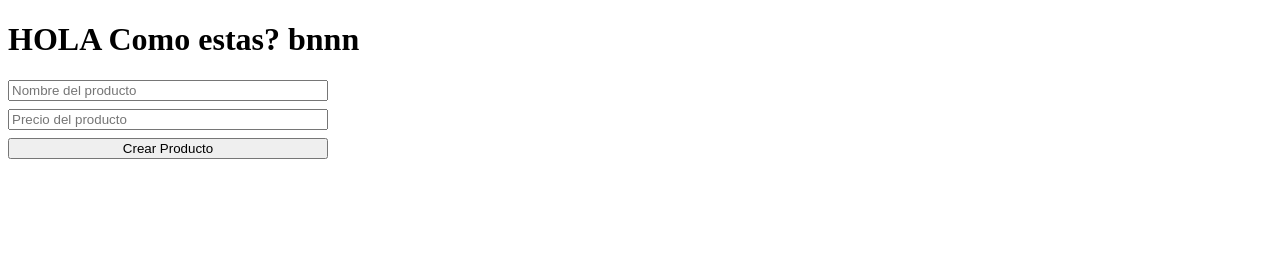
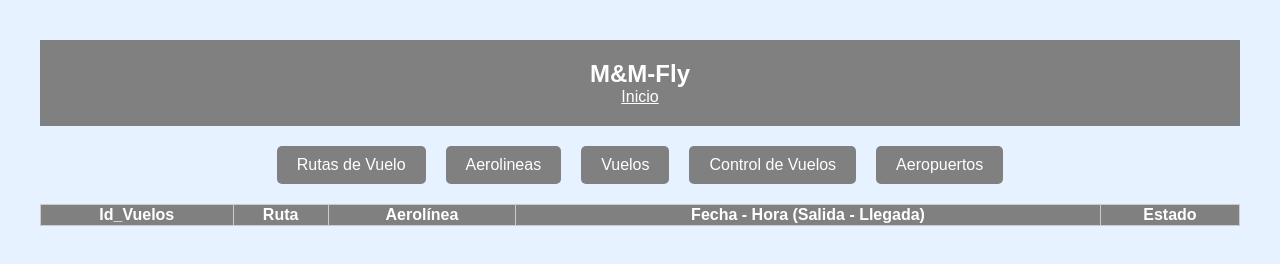
Before and after one commit to mateocanov21hyphen/PROYECTO-BASE-DE-DATOS, a website: page public/index.html in a window 1280 px wide. Drawn offline with Linux system fonts and the light colour scheme.

Commit message:
Actualizacion

```diff
--- a/public/index.html
+++ b/public/index.html
@@ -1,9 +1,10 @@
 <!DOCTYPE html>
 <html lang="en">
+
 <head>
     <meta charset="UTF-8">
     <meta name="viewport" content="width=device-width, initial-scale=1.0">
-    <title>Proyecto DB</title>
+    <title>M&M-Fly</title>
     <link rel="stylesheet" href="style.css">
     <script src="index.js" defer></script>
 
@@ -11,12 +12,38 @@
 
 <body>
 
-    <h1>HOLA Como estas? bnnn</h1>
+    <header>
+        <h1>M&M-Fly</h1>
+        <a href="about.html">Inicio</a>
+    </header>
 
-    <div id="form-container">
-        <input type="text" id="productName" placeholder="Nombre del producto">
-        <input type="number" id="productPrice" placeholder="Precio del producto">
-        <button>Crear Producto</button>
-    </div>
+    <main>
+
+        <section class="titulos">
+            <a href="RutaDeVuelo.html">Rutas de Vuelo</a>
+            <a href="">Aerolineas</a>
+            <a href="">Vuelos</a>
+            <a href="">Control de Vuelos</a>
+            <a href="">Aeropuertos</a>
+        </section>
+
+        <section class="tabla">
+            <table>
+                <thead>
+                    <tr>
+                        <th>Id_Vuelos</th>
+                        <th>Ruta</th>
+                        <th>Aerolínea</th>
+                        <th>Fecha - Hora (Salida - Llegada)</th>
+                        <th>Estado</th>
+                    </tr>
+                </thead>
+            </table>
+        </section>
+    </main>
+
+
+
 </body>
+
 </html>
--- a/public/index.js
+++ b/public/index.js
@@ -1,11 +1,33 @@
+//EJEMPLO
 const inputName = document.querySelector('#productName')
 const inputPrice = document.querySelector('#productPrice')
 
 const button = document.querySelector('button')
 
-button.addEventListener('click', (e) => {
-    const name = inputName.value
-    const price = inputPrice.value
+//Capturar "Crear Ruta de Vuelo":
+const inputID = document.querySelector('#IDRutaVuelo')
+const Aerolinea = document.querySelector('#Aerolinea')
+const AeropuertoOrigen = document.querySelector('#AeropuertoOrigen')
+const AeropuertoDestino = document.querySelector('#AeropuertoDestino')
+const ContinenteOrigen = document.querySelector('#ContinenteOrigen')
+const ContinenteDestino = document.querySelector('#ContinenteDestino')
+const PaisOrigen = document.querySelector('#PaisOrigen')
+const PaisDestino = document.querySelector('#PaisDestino')
+const CiudadOrigen = document.querySelector('#CiudadOrigen')
+const CiudadDestino = document.querySelector('#CiudadDestino')
+
+button.addEventListener('click', (e) =>{
+
+    const inputID = inputID.value
+    const Aerolinea = Aerolinea.value
+    const AeropuertoOrigen = AeropuertoOrigen.value
+    const AeropuertoDestino = AeropuertoDestino.value
+    const ContinenteOrigen = ContinenteOrigen.value
+    const ContinenteDestino = ContinenteDestino.value
+    const PaisOrigen = PaisOrigen.value
+    const PaisDestino = PaisDestino.value
+    const CiudadOrigen = CiudadOrigen.value
+    const CiudadDestino = CiudadDestino.value
 
     fetch('/api/v1/products', {
         method: 'POST',
@@ -13,8 +35,16 @@ button.addEventListener('click', (e) => {
             'Content-Type': 'application/json',
         },
         body: JSON.stringify({
-            name,
-            price
+            inputID,
+            Aerolinea,
+            AeropuertoOrigen,
+            AeropuertoDestino,
+            ContinenteOrigen,
+            ContinenteDestino,
+            PaisOrigen,
+            PaisDestino,
+            CiudadOrigen,
+            CiudadDestino
         }),
     })
 })
--- a/public/style.css
+++ b/public/style.css
@@ -1,9 +1,81 @@
-#form-container {
-    display: flex;
-    flex-direction: column;
-    max-width: 20rem;
+body {
+    margin: 0;
+    padding: 0;
+    font-family: sans-serif;
+    font-size: 16px;
+    text-align: center;
+    background-color: #e6f2ff;
+    margin: 30px;
+    padding: 10px;
 }
 
-input {
-    margin-bottom: 0.5rem;
+header {
+    background-color: gray;
+    color: #fff;
+    padding: 20px;
 }
+
+table tbody tr {
+    background-color: #fff;
+}
+
+table tbody tr:nth-child(even) {
+    background-color: #f2f2f2;
+}
+
+table th,
+table td {
+    border: 1px solid #ccc;
+}
+
+header h1 {
+    margin: 0;
+    font-size: 24px;
+    color: #fff;
+}
+
+header a {
+    color: #fff;
+}
+
+section {
+    margin: 20px 0;
+}
+
+section a {
+    color: #000;
+}
+
+table {
+    width: 100%;
+    border-collapse: collapse;
+}
+
+table thead th {
+    background-color: gray;
+    color: #fff;
+    font-weight: bold;
+}
+
+table tbody td {
+    padding: 10px;
+}
+
+section.titulos {
+    display: flex;
+    justify-content: center;
+}
+
+section.titulos a {
+    margin: 0 10px;
+    padding: 10px 20px;
+    border-radius: 5px;
+    background-color: gray;
+    color: #fff;
+    text-decoration: none;
+}
+
+section.titulos a:hover {
+    background-color: #fff;
+    color: gray;
+}
--- /dev/null
+++ b/public/styleRV.css
@@ -0,0 +1,47 @@
+#form-container {
+    display: flex;
+    flex-direction: column;
+    max-width: 20rem;
+}
+
+#RV{
+    text-align: center;
+}
+
+input {
+    margin-bottom: 0.5rem;
+}
+
+body {
+    margin: 30px;
+    padding: 10px;
+    font-family: sans-serif;
+    background-color: #e6f2ff;
+}
+
+header {
+    background-color: gray;
+    color: #fff;
+    padding: 20px;
+    text-align: center;
+}
+
+section.titulos a {
+    margin: 0 10px;
+    padding: 10px 20px;
+    border-radius: 5px;
+    background-color: gray;
+    color: #fff;
+    text-decoration: none;
+
+}
+
+section.titulos {
+    display: flex;
+    justify-content: center;
+}
+
+#COLOR{
+    color: #e6f2ff;
+
+}
```
Also changed, not shown: public/RutaDeVuelo.html (added, +63 -0 lines).
